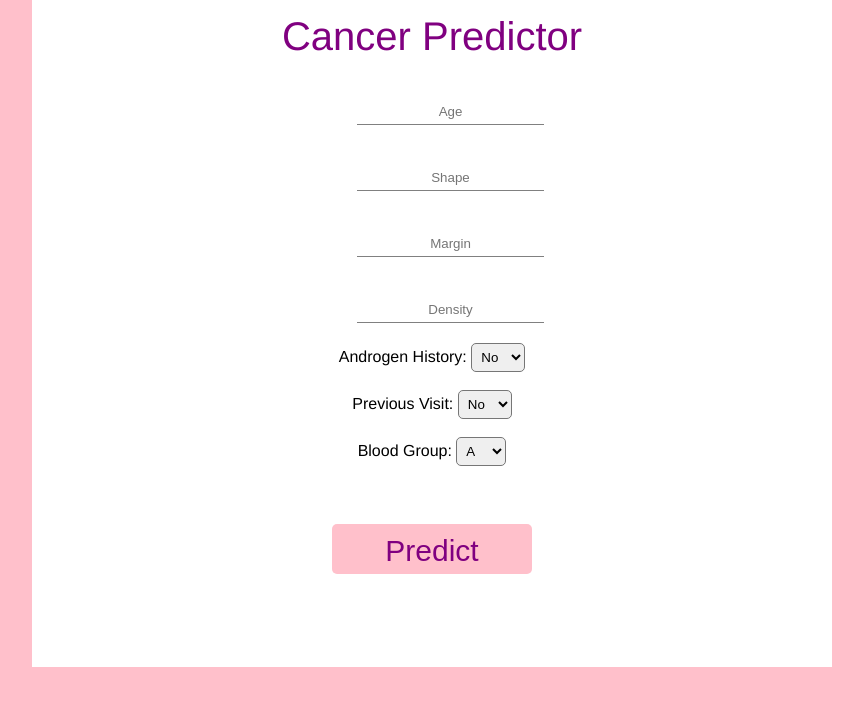
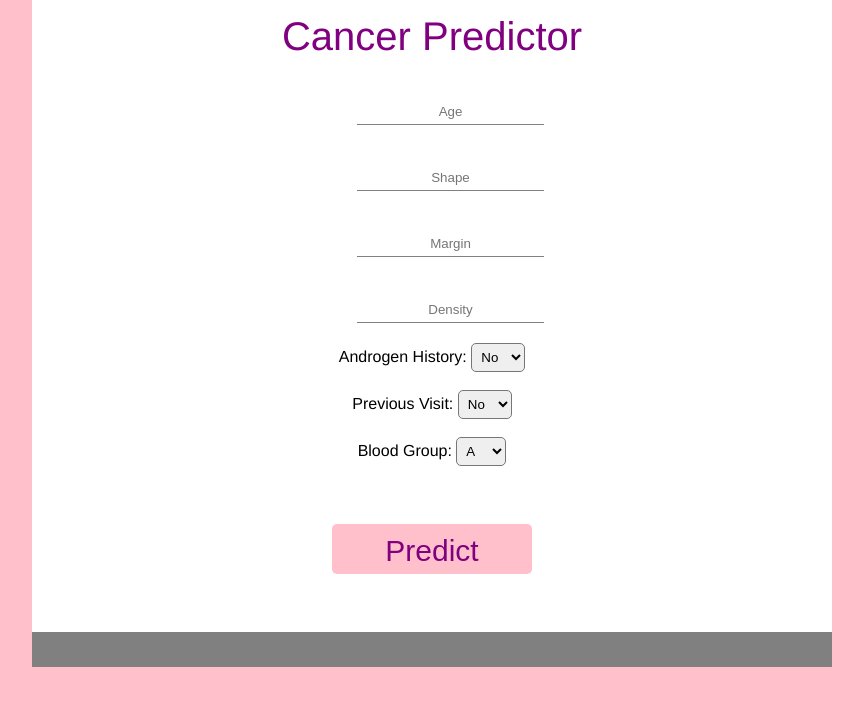
Before and after one commit to Trangle91/Cancer_Predictor_App, a Flask app: page / in a window 1280 px wide. Shown: the part 81-800 px from the top of the page, without its empty margins (208-1071 px from the left). Run offline with Flask 2, Linux system fonts and the light colour scheme; parts of the project's set-up code (start-up, migrations or seed data) failed here and were passed over.

Commit message:
Update index.html

```diff
--- a/templates/index.html
+++ b/templates/index.html
@@ -82,7 +82,7 @@
                 position: relative;
                 margin-bottom: 30px;
                 text-align: center;
-                background: white;
+                background: gray;
                 color: purple;
                 font-size: 30px;
                 padding-bottom: 35px;
```
